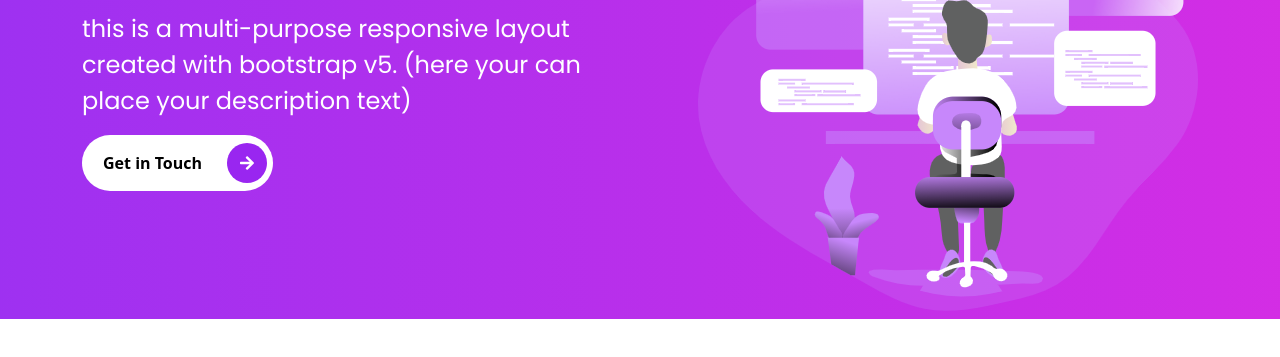
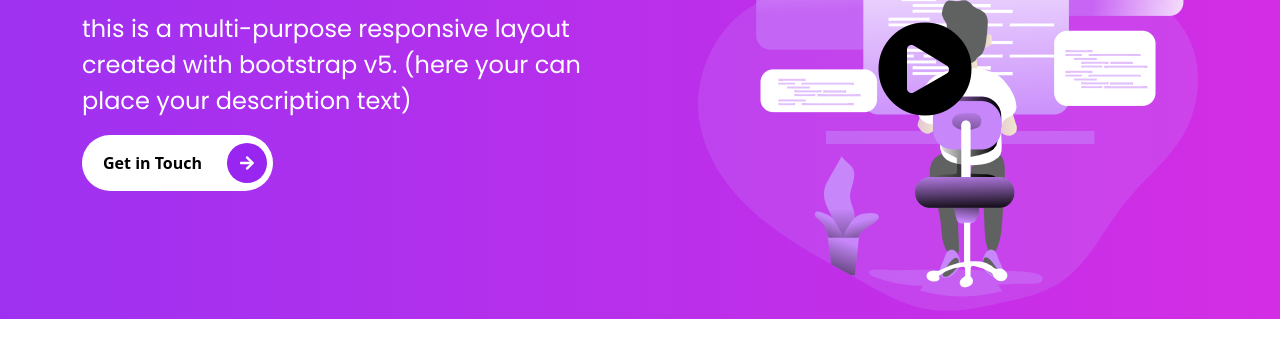
Before and after one commit to dstock3/bootstrap-v5, a website: page index.html in a window 1280 px wide. Shown: the part 341-698 px from the top of the page. Drawn offline with nearby package versions, Linux system fonts and the light colour scheme.

Commit message:
Added play button.

```diff
--- a/index.html
+++ b/index.html
@@ -70,6 +70,11 @@
             <div class="col-md-6 intros text-end">
               <div class="video-box">
                 <img src="images/arts/intro-section-illustration.png" alt="video illustration" class="img-fluid">
+                <a href="#">
+                  <span>
+                    <i class="fas fa-play-circle"></i>
+                  </span>
+                </a>
               </div>
             </div>
           </div>
--- a/scss/components/_mixins.scss
+++ b/scss/components/_mixins.scss
@@ -3,3 +3,11 @@
 @mixin gradient {
     background: linear-gradient(to right, rgba($primary, 0.95), rgba($secondary, 0.95));
 }
+
+//ABSOLUTE CENTER
+@mixin absoluteCenter  {
+    position: absolute;
+    top: 50%;
+    left: 50%;
+    transform: translate(-50%, -50%);
+}
--- a/scss/sections/_intro-section.scss
+++ b/scss/sections/_intro-section.scss
@@ -7,3 +7,23 @@
     width: 100%;
     height: 100%;
 }
+
+.intros {
+
+    .video-box {
+        position: relative;
+
+
+        a {
+            @include absoluteCenter;
+
+            span {
+                i {
+                    font-size: 6rem;
+                    color: $black;
+
+                }
+            }
+        }
+    }
+}
```
Also changed, not shown: assets/css/style.css, 1 other file.
